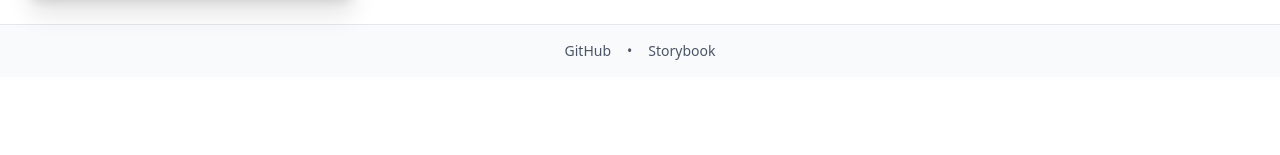
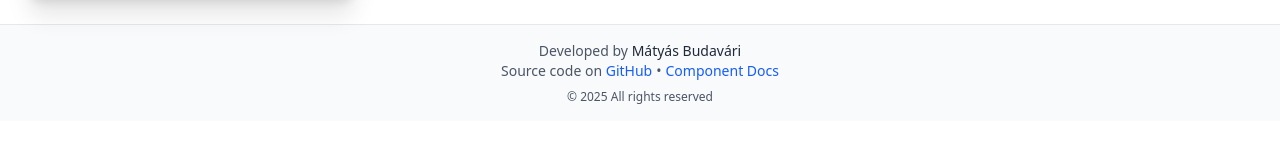
Before and after one commit to budavariam/chess-openings, a React (Vite) app: page / in a window 1280 px wide. Shown: the part 507-662 px from the top of the page. Built offline with nearby package versions, Linux system fonts and the light colour scheme.

Commit message:
Revamp Footer component with updated content

```diff
--- a/src/components/Footer.tsx
+++ b/src/components/Footer.tsx
@@ -1,24 +1,37 @@
 export function Footer() {
   return (
     <footer className="min-w-[320px] p-4 border-t border-gray-200 dark:border-gray-800 bg-gray-50 dark:bg-gray-800">
-      <div className="flex flex-col sm:flex-row items-center justify-center gap-2 sm:gap-4 text-sm text-gray-600 dark:text-gray-400">
+      <div className="container mx-auto px-4">
+        <p className="text-sm text-center text-gray-600 dark:text-gray-400">
+          Developed by <span className="font-medium text-gray-800 dark:text-gray-200">Mátyás Budavári</span>
+        </p>
+        <div className="flex flex-col sm:flex-row items-center justify-center gap-1 text-sm text-gray-600 dark:text-gray-400">
+          <p>
+            Source code on{' '}
             <a
               href="https://github.com/budavariam/chess-openings"
               target="_blank"
               rel="noopener noreferrer"
-          className="hover:text-blue-600 dark:hover:text-blue-400 transition-colors"
+              className="text-blue-600 dark:text-blue-400 hover:underline"
             >
               GitHub
             </a>
+          </p>
           <span className="hidden sm:inline">•</span>
+          <p>
             <a
               href="/chess-openings/storybook/"
               target="_blank"
               rel="noopener noreferrer"
-          className="hover:text-blue-600 dark:hover:text-blue-400 transition-colors"
+              className="text-blue-600 dark:text-blue-400 hover:underline"
             >
-          Storybook
+              Component Docs
             </a>
+          </p>
+        </div>
+        <p className="text-xs text-center mt-2 text-gray-600 dark:text-gray-400">
+          &copy; {new Date().getFullYear()} All rights reserved
+        </p>
       </div>
     </footer>
   );
```
Lines whose indentation alone changed are shown as unchanged.
